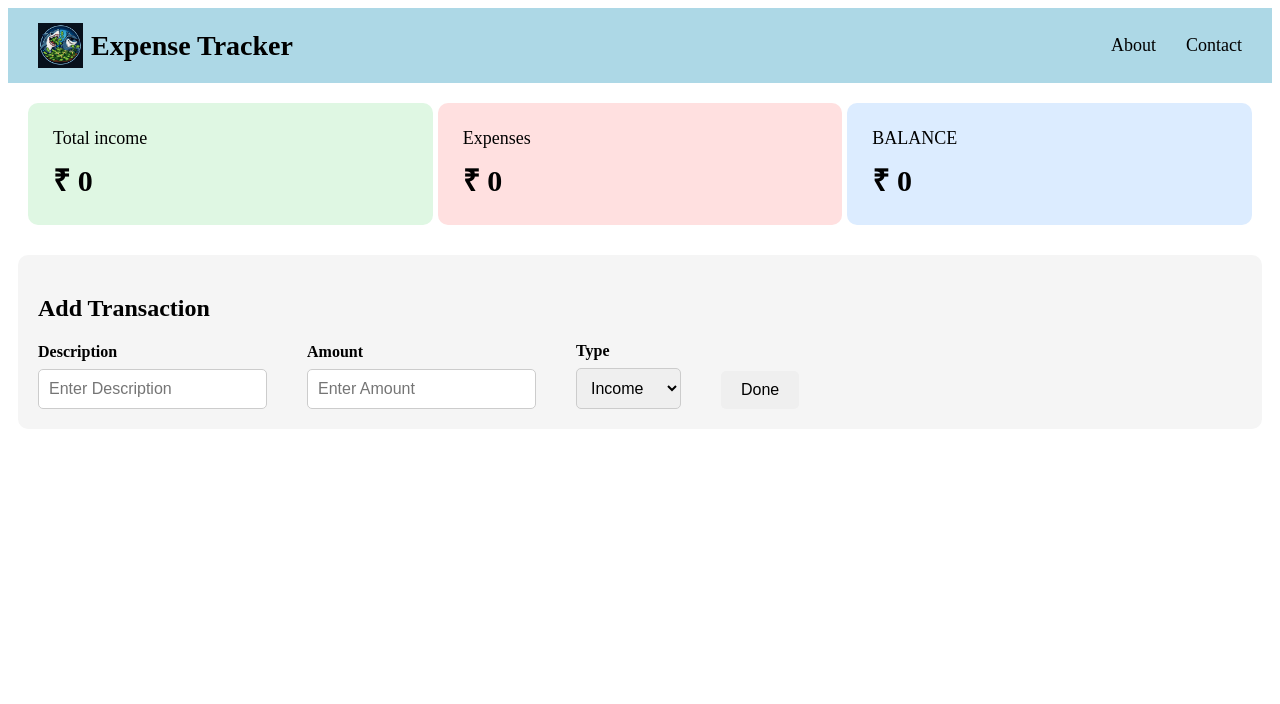
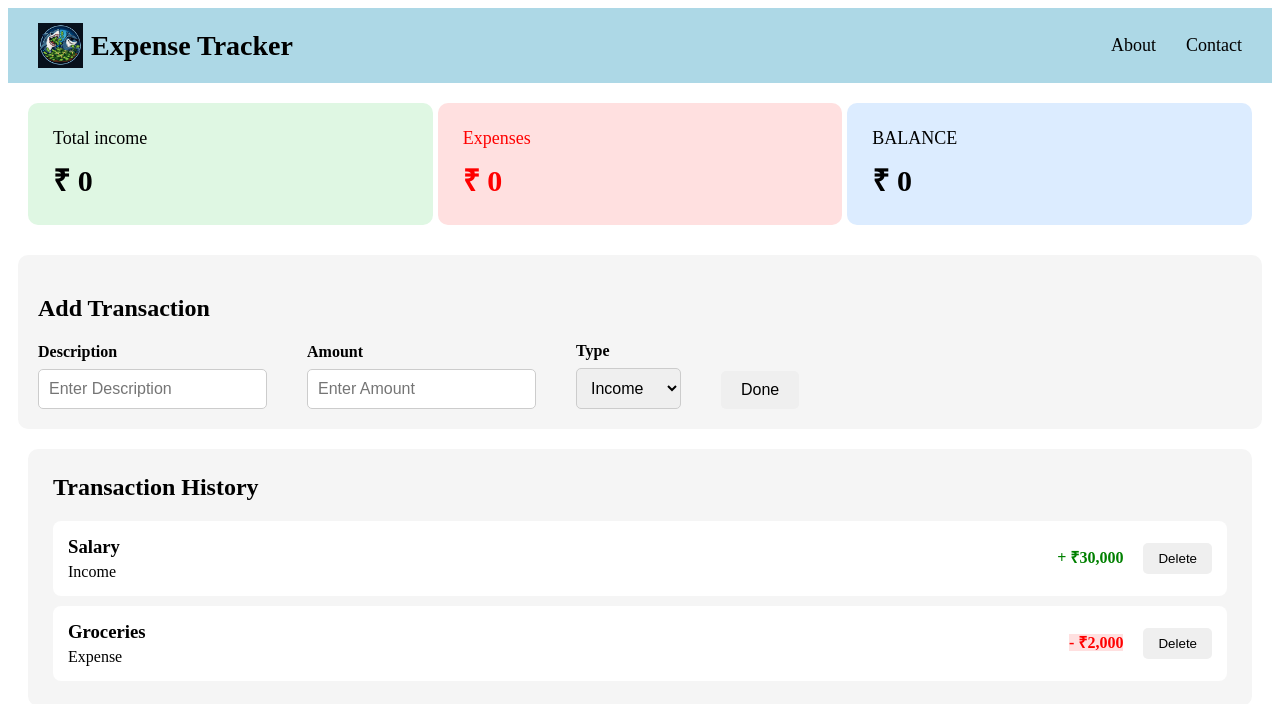
Before and after one commit to willcodeankit/Expense-Tracker, a React (Vite) app: page / in a window 1280 px wide. Shown: the top 704 px of the page. Built offline with nearby package versions, Linux system fonts and the light colour scheme.

Commit message:
Adding Transaction history block

```diff
--- a/src/App.jsx
+++ b/src/App.jsx
@@ -1,6 +1,7 @@
 import Navbar from './components/Navbar.jsx'
 import Dashboard from './components/Dashboard.jsx'
 import Transaction from './components/transaction.jsx'
+import History from './components/history.jsx'
 
 
 function App() {
@@ -9,6 +10,7 @@
   <Navbar/>
   <Dashboard/>
   <Transaction/>
+  <History/>
   </>
   )
 }
--- /dev/null
+++ b/src/components/History.css
@@ -0,0 +1,54 @@
+.history {
+  margin: 20px;
+  padding: 25px;
+  border-radius: 10px;
+  background-color: #f5f5f5;
+}
+
+.history h2 {
+  margin-top: 0;
+  margin-bottom: 20px;
+}
+
+.transaction-list {
+  display: flex;
+  flex-direction: column;
+  gap: 10px;
+}
+
+.transaction-item {
+  display: flex;
+  justify-content: space-between;
+  align-items: center;
+  padding: 15px;
+  background-color: white;
+  border-radius: 8px;
+}
+
+.transaction-item h3 {
+  margin: 0 0 5px;
+}
+
+.transaction-item p {
+  margin: 0;
+}
+
+.transaction-amount {
+  margin-right: 20px;
+  font-weight: bold;
+}
+
+.income {
+  color: green;
+}
+
+.expense {
+  color: red;
+}
+
+.transaction-item button {
+  padding: 8px 15px;
+  border: none;
+  border-radius: 5px;
+  cursor: pointer;
+}
--- /dev/null
+++ b/src/components/History.jsx
@@ -0,0 +1,43 @@
+import "./History.css";
+
+function History() {
+  return (
+    <section className="history">
+      <h2>Transaction History</h2>
+
+      <div className="transaction-list">
+
+        <div className="transaction-item">
+          <div>
+            <h3>Salary</h3>
+            <p>Income</p>
+          </div>
+
+          <div>
+            <span className="transaction-amount income">
+              + ₹30,000
+            </span>
+            <button>Delete</button>
+          </div>
+        </div>
+
+        <div className="transaction-item">
+          <div>
+            <h3>Groceries</h3>
+            <p>Expense</p>
+          </div>
+
+          <div>
+            <span className="transaction-amount expense">
+              - ₹2,000
+            </span>
+            <button>Delete</button>
+          </div>
+        </div>
+
+      </div>
+    </section>
+  );
+}
+
+export default History;
```
